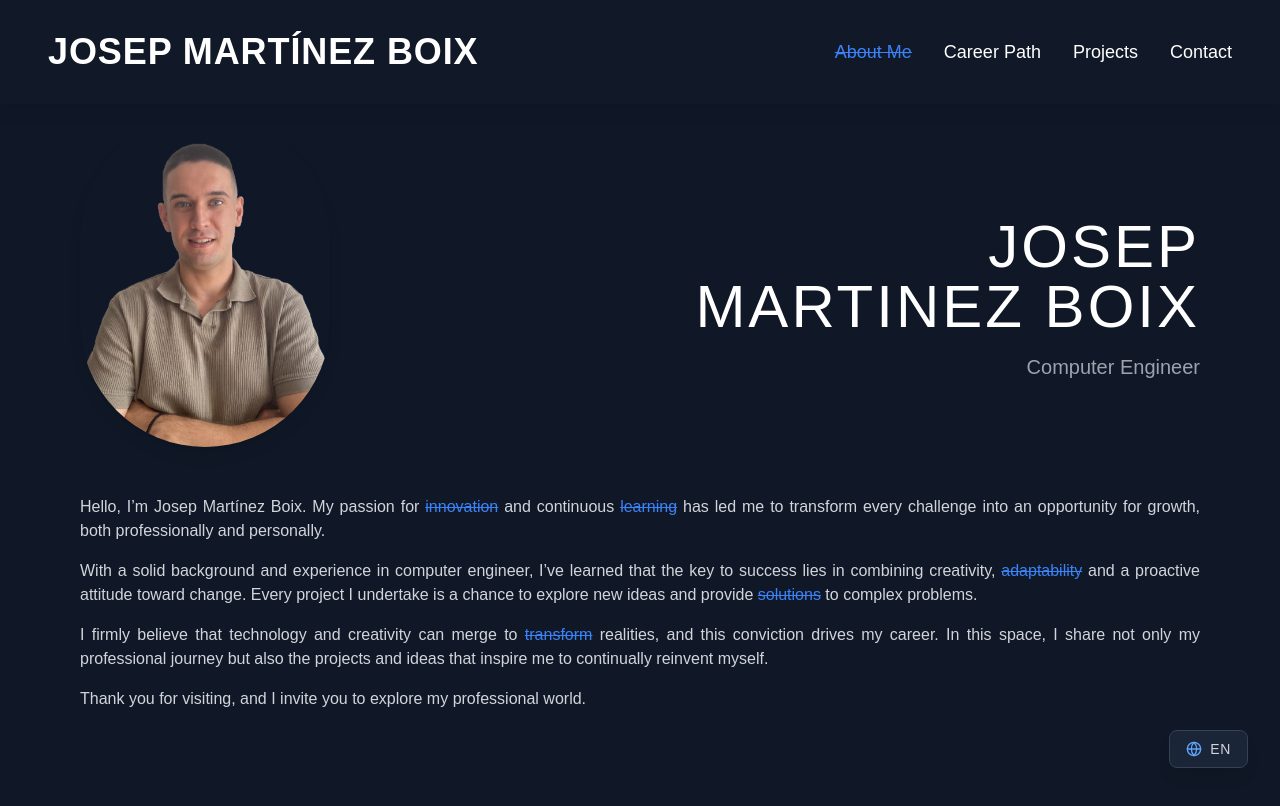
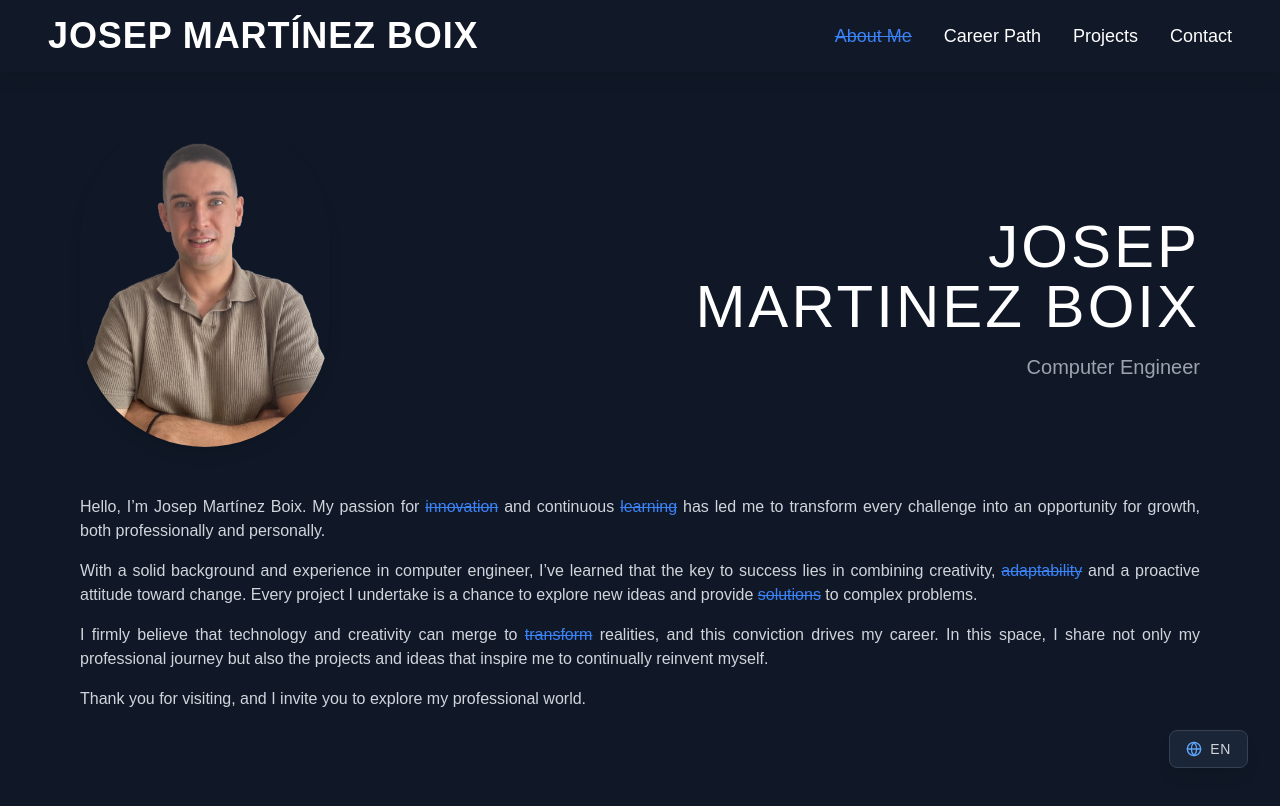
Before and after one commit to Josep-Martinez/web_cv, a Next.js app: page / in a window 1280 px wide. Shown: the top 806 px of the page. Built offline with nearby package versions, Linux system fonts and the light colour scheme; a web font is replaced by a local one.

Commit message:
header mas pequeño

```diff
--- a/app/header.js
+++ b/app/header.js
@@ -24,7 +24,7 @@ export default function Header() {
   };
 
   return (
-    <header className="w-full py-6 md:py-8 bg-gray-900 text-white fixed top-0 z-50 shadow-lg">
+    <header className="w-full py-2 md:py-4 bg-gray-900 text-white fixed top-0 z-50 shadow-lg">
       <div className="max-w-7xl w-full mx-auto flex items-center px-6 md:px-12 justify-center sm:justify-between">
         {/* Nombre (Solo visible en pantallas grandes) */}
         <div className="hidden sm:block text-2xl md:text-4xl font-bold tracking-wide">
```
